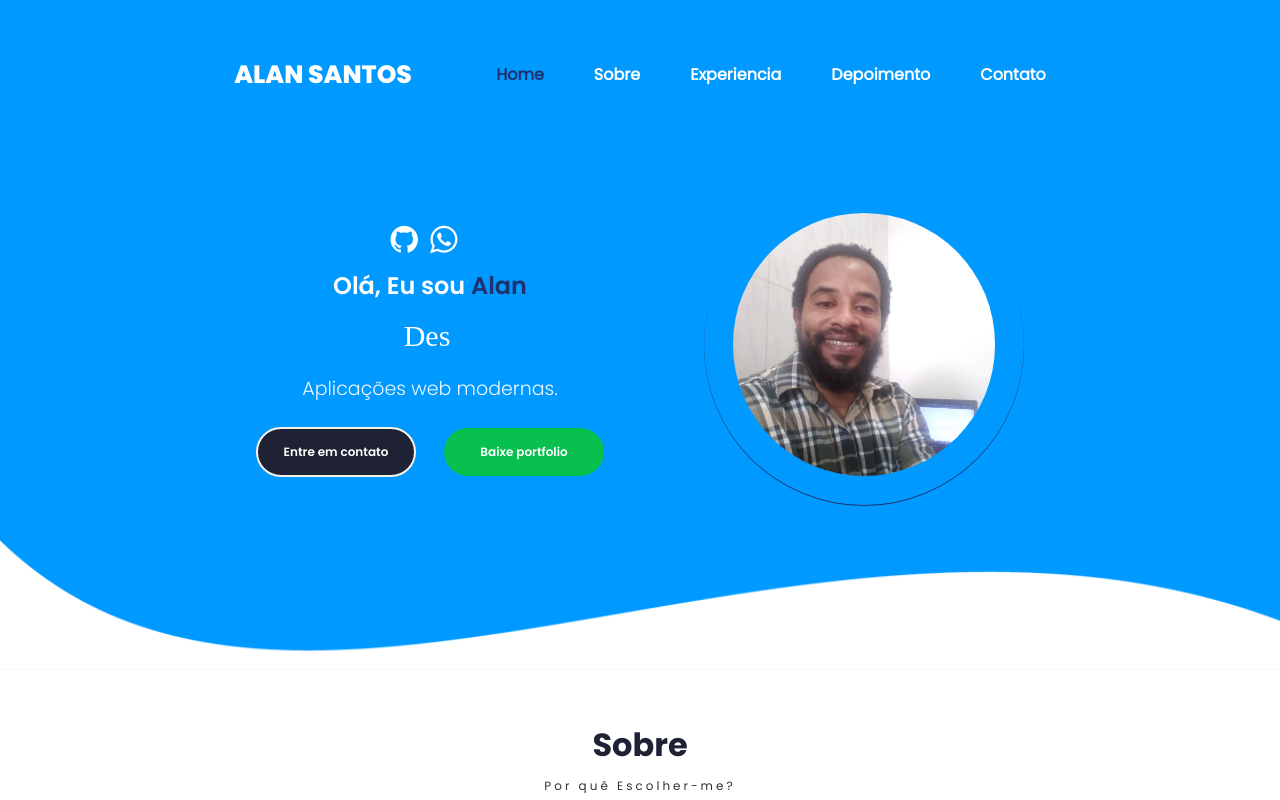
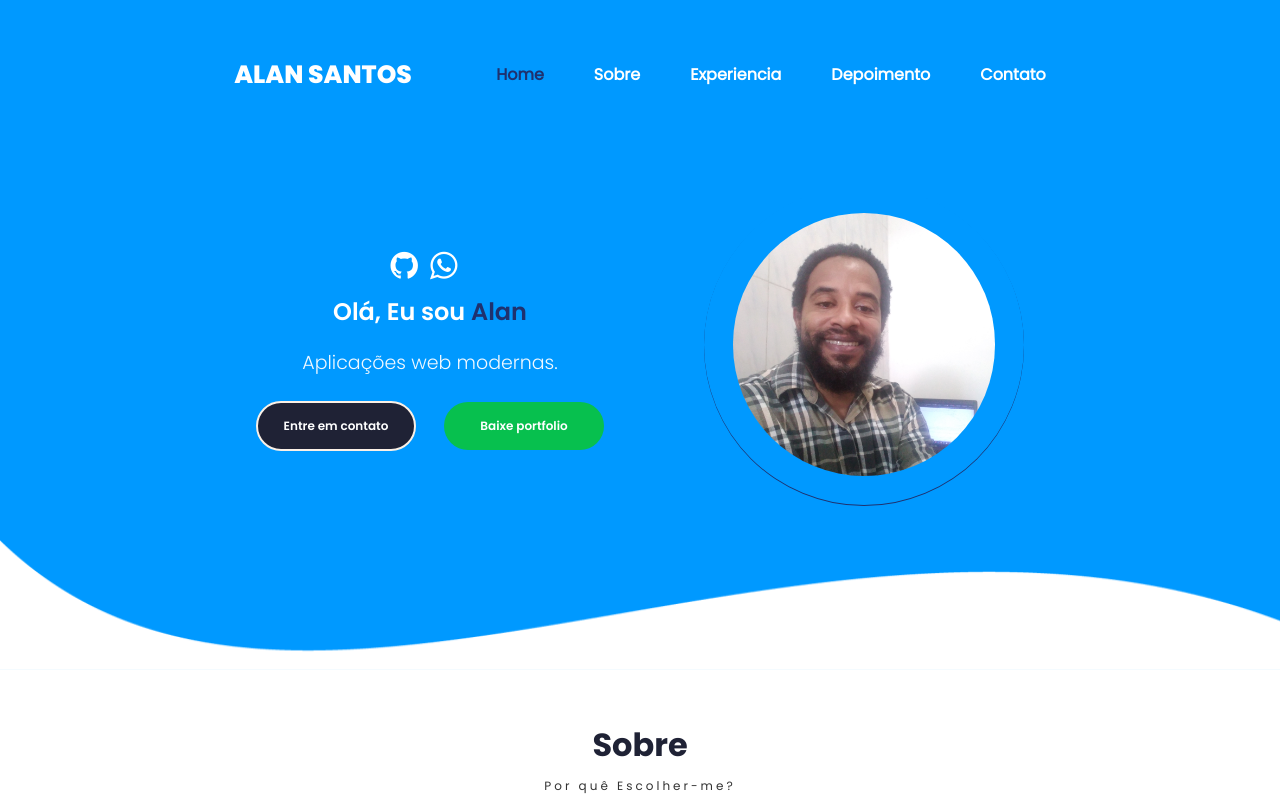
Before and after one commit to alanpontoinfo/myportfolio, a React (Create React App) app in the folder cliente/: page / in a window 1280 px wide. Shown: the top 800 px of the page. Built offline with nearby package versions, Linux system fonts and the light colour scheme; a web font is replaced by a local one.

Commit message:
atualizando arquivos Tyical

```diff
--- a/cliente/src/Container/Contato/Contato.js
+++ b/cliente/src/Container/Contato/Contato.js
@@ -1,5 +1,5 @@
 import React, { useState } from 'react'
-import Typical from 'react-typical'
+//import Typical from 'react-typical'
 import axios from 'axios'
 import { toast } from 'react-toastify'
 
@@ -74,7 +74,7 @@ export default function Contato(props) {
       <div className='central-form'>
         <div className='col fa-2x'>
           <h4 className='title'>
-           <Typical
+          {/* <div
             loop = {Infinity}
              steps = {[
               "Pegue meu Contato...",
@@ -82,7 +82,7 @@ export default function Contato(props) {
              "Compartilhe experiências",
              1000,
 
-          ]} />
+          ]} />*/}
           </h4>
 
           {/*<a href='https://web.facebook.com/?_rdc=1&_rdr'>
--- a/cliente/src/Container/Home/Perfil/Perfil.js
+++ b/cliente/src/Container/Home/Perfil/Perfil.js
@@ -1,5 +1,5 @@
 import React from 'react'
-import Typical from 'react-typical'
+//import Typical from 'react-typical'
 import ServicoScroll from '../../../utilidades/ServicoScroll'
 import './Perfil.css'
 
@@ -37,7 +37,7 @@ export default function Perfil() {
           <div className='profile-details-role'>
             <span className='primary-text'>
               {' '}
-              <h1>
+              {/*<h1>
                 <Typical
                   loop={Infinity}
                   steps={[
@@ -48,7 +48,7 @@ export default function Perfil() {
 
                   ]}
                 />
-              </h1>
+                </h1>*/}
             </span>
             <span className='profile-role-tagline'>
               Aplicações web modernas.
```
Also changed, not shown: 1 other file (tests, documents, lock files or other folders).
